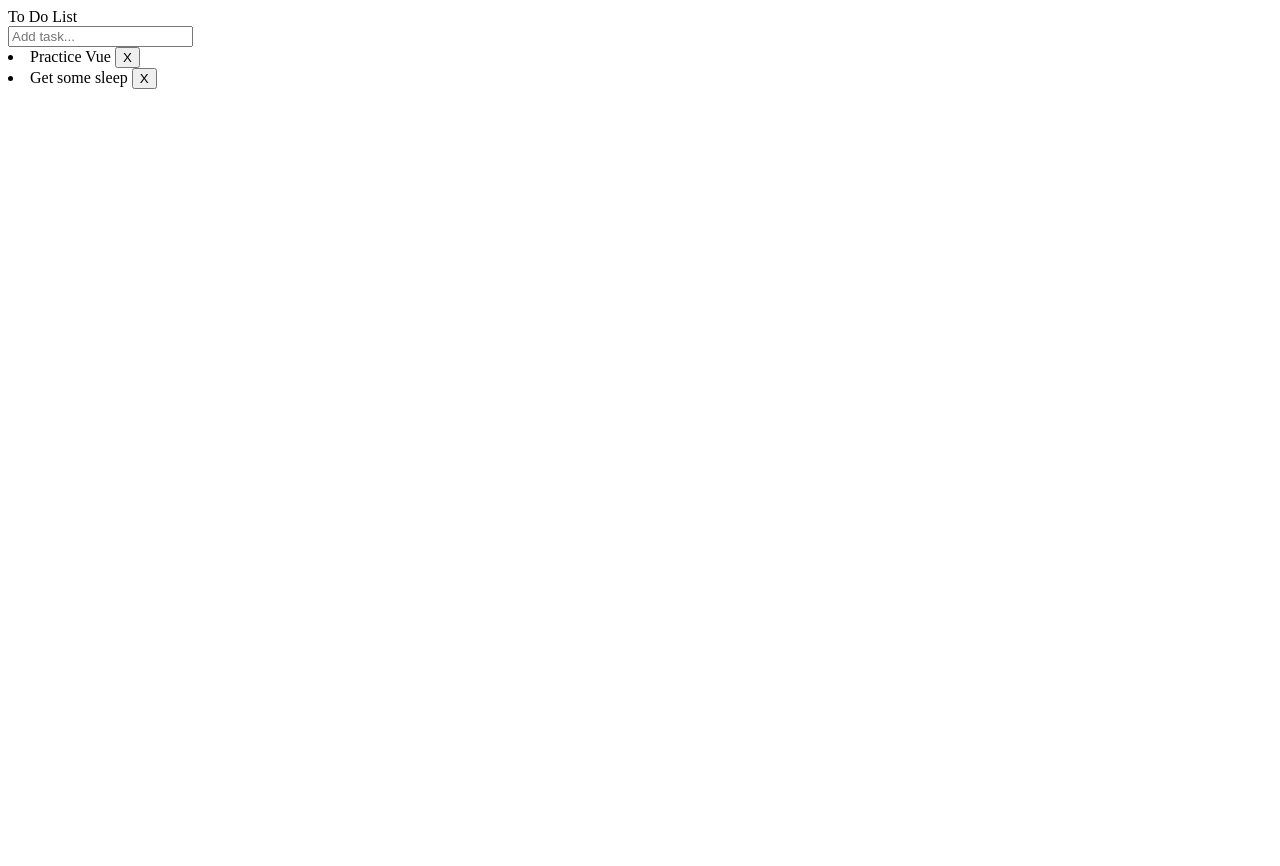
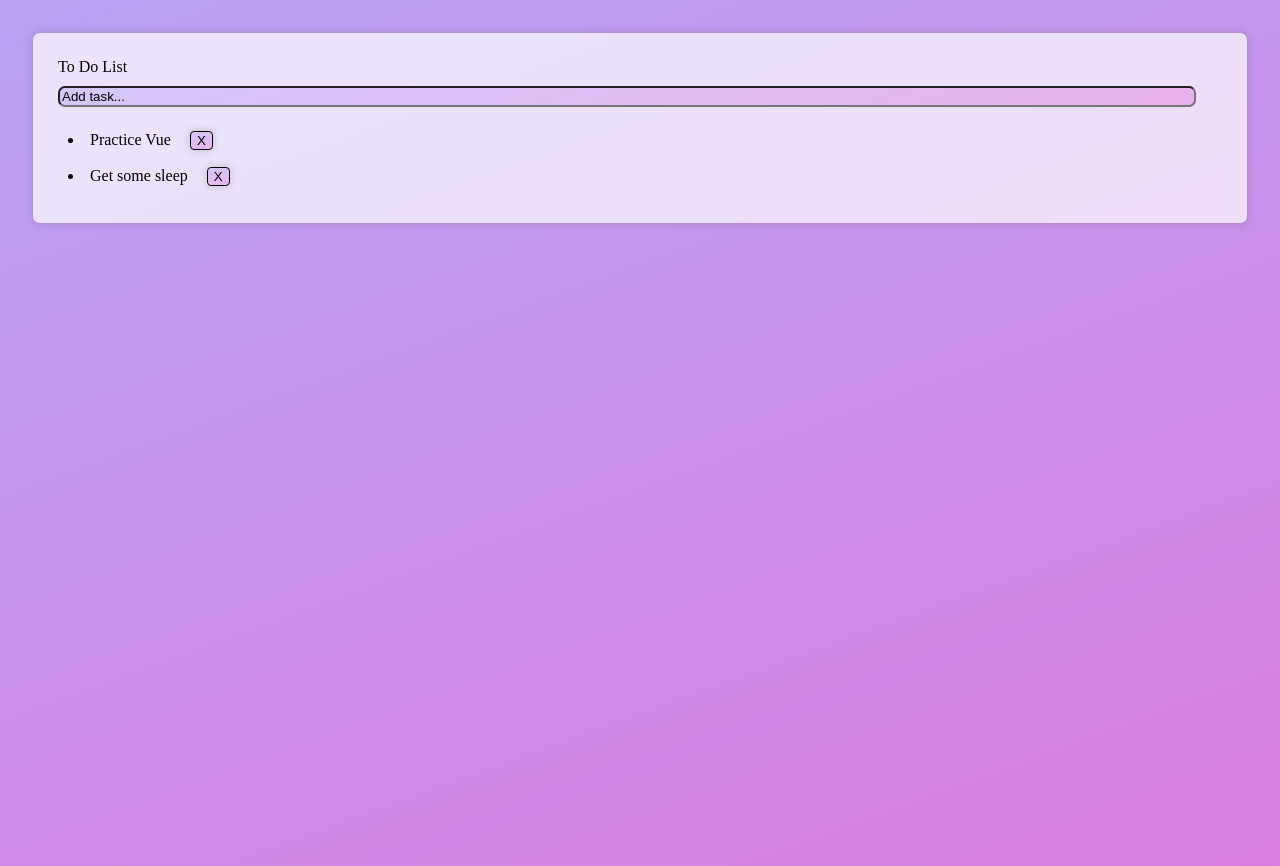
Before and after one commit to Zekaeria/25-days-of-web-development, a plain HTML site: page day-08-to-do-list-vue/dist/index.html in a window 1280 px wide. Before the commit the page ends 800 px from the top, so only its background shows below. Drawn offline with nearby package versions, Linux system fonts and the light colour scheme.

Commit message:
Handle resizing and text overflow

```diff
--- a/day-08-to-do-list-vue/dist/index.html
+++ b/day-08-to-do-list-vue/dist/index.html
@@ -2,16 +2,16 @@
 <html lang="en" >
 <head>
   <meta charset="UTF-8">
-  <title>CodePen - Day 8: To Do List </title>
+  <title>CodePen - Day 8: To Do List  (Vue)</title>
   <link rel='stylesheet' href='https://cdnjs.cloudflare.com/ajax/libs/vue/2.6.10/vue.min.js'>
-<link rel='stylesheet' href='https://cdnjs.cloudflare.com/ajax/libs/vue/2.1.10/vue.min.js'>
+<link rel='stylesheet' href='https://cdnjs.cloudflare.com/ajax/libs/vue/2.1.10/vue.min.js'><link rel="stylesheet" href="./style.css">
 
 </head>
 <body>
 <!-- partial:index.partial.html -->
 <div id="app">
   <div class="title"> {{ title }} </div>
-    <input type="text" class="input" placeholder="Add task..." v-on:keyup.enter="addToDo">
+    <input type="text" class="input-bar" placeholder="Add task..." v-on:keyup.enter="addToDo">
     <u1>
       <li v-for="todo in todos" class="flex">
        <span class="text">{{ todo.text }}</span>
--- /dev/null
+++ b/day-08-to-do-list-vue/dist/style.css
@@ -0,0 +1,53 @@
+body {
+  /* prevents repeating background*/
+  height: 100vh;
+  padding: 25px; /* set padding of body away from #app */
+  background: var(--grad-y-o);
+
+  /* Custom properties as HSL Colors */
+  --black: 26 72% 15%;
+  --white: 49 0% 100%;
+  --color-1: 255 80% 80%; /* color 1 for hsl */
+  --color-1-hsl: hsl(var(--color-1));
+  --color-2: 296 62% 69%; /* color 2 for hsl */
+  --color-2-hsl: hsl(var(--color-2));
+
+  /* Gradient */
+  --grad-y-o: linear-gradient(160deg, var(--color-1-hsl), var(--color-2-hsl));
+}
+
+#app {
+  box-shadow: 0 0 .5rem hsla(var(--black) / .2);
+  border-radius: 7px;
+  background: hsla(var(--white) / .7);
+  padding: 25px;
+}
+
+.input-bar {
+  border-radius: 7px;
+  /* white overlay */
+  background: linear-gradient(160deg, hsla(var(--color-1) / .6), hsla(var(--color-2) / .6)), white; /* uses custom property specified */
+  margin-top: 10px;
+  margin-bottom: 10px;
+  width: calc(100vw - 150px); /* extends container when resizing browser */
+
+}
+
+::placeholder {
+  color: black;
+}
+
+/* Styles list item */
+li {
+   margin: 10px;
+   white-space: normal; /* fixes text overflow, creates new line */
+   line-height: 1.6; /* line spacing for multi-line txt */
+}
+
+.button {
+  background: linear-gradient(160deg, hsla(var(--color-1) / .6), hsla(var(--color-2) / .6)), white;
+  box-shadow: 0 0 .5rem hsla(var(--black) / .2);
+  border: 1px solid black;
+  border-radius: 4px;
+  margin-left: 15px; /* position away from list item text */
+}
--- /dev/null
+++ b/day-08-to-do-list-vue/src/style.css
@@ -0,0 +1,53 @@
+body {
+  /* prevents repeating background*/
+  height: 100vh;
+  padding: 25px; /* set padding of body away from #app */
+  background: var(--grad-y-o);
+
+  /* Custom properties as HSL Colors */
+  --black: 26 72% 15%;
+  --white: 49 0% 100%;
+  --color-1: 255 80% 80%; /* color 1 for hsl */
+  --color-1-hsl: hsl(var(--color-1));
+  --color-2: 296 62% 69%; /* color 2 for hsl */
+  --color-2-hsl: hsl(var(--color-2));
+
+  /* Gradient */
+  --grad-y-o: linear-gradient(160deg, var(--color-1-hsl), var(--color-2-hsl));
+}
+
+#app {
+  box-shadow: 0 0 .5rem hsla(var(--black) / .2);
+  border-radius: 7px;
+  background: hsla(var(--white) / .7);
+  padding: 25px;
+}
+
+.input-bar {
+  border-radius: 7px;
+  /* white overlay */
+  background: linear-gradient(160deg, hsla(var(--color-1) / .6), hsla(var(--color-2) / .6)), white; /* uses custom property specified */
+  margin-top: 10px;
+  margin-bottom: 10px;
+  width: calc(100vw - 150px); /* extends container when resizing browser */
+
+}
+
+::placeholder {
+  color: black;
+}
+
+/* Styles list item */
+li {
+   margin: 10px;
+   white-space: normal; /* fixes text overflow, creates new line */
+   line-height: 1.6; /* line spacing for multi-line txt */
+}
+
+.button {
+  background: linear-gradient(160deg, hsla(var(--color-1) / .6), hsla(var(--color-2) / .6)), white;
+  box-shadow: 0 0 .5rem hsla(var(--black) / .2);
+  border: 1px solid black;
+  border-radius: 4px;
+  margin-left: 15px; /* position away from list item text */
+}
```
Also changed, not shown: day-08-to-do-list-vue/src/index.html (+1 -1 lines), 1 other file.
